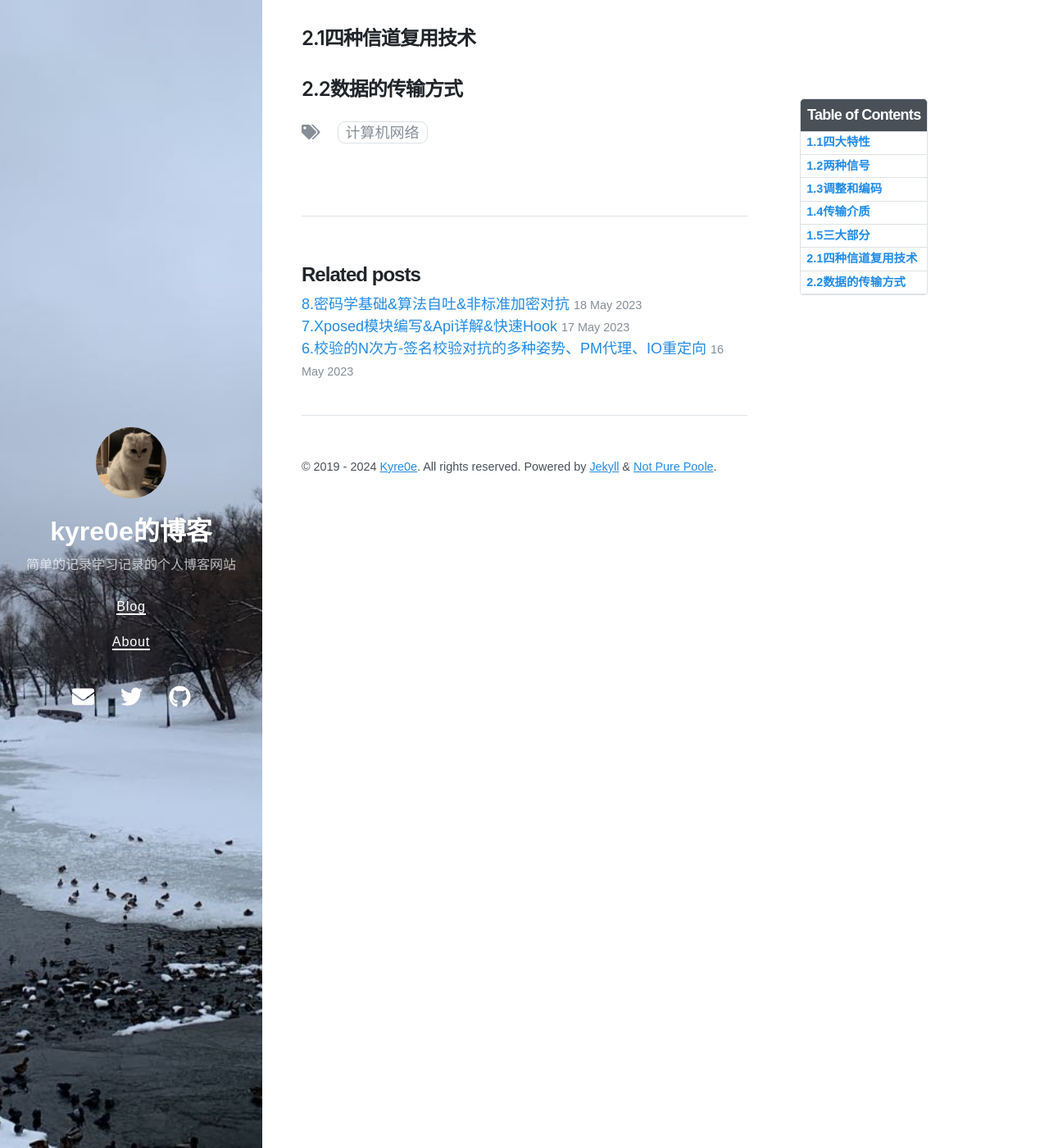
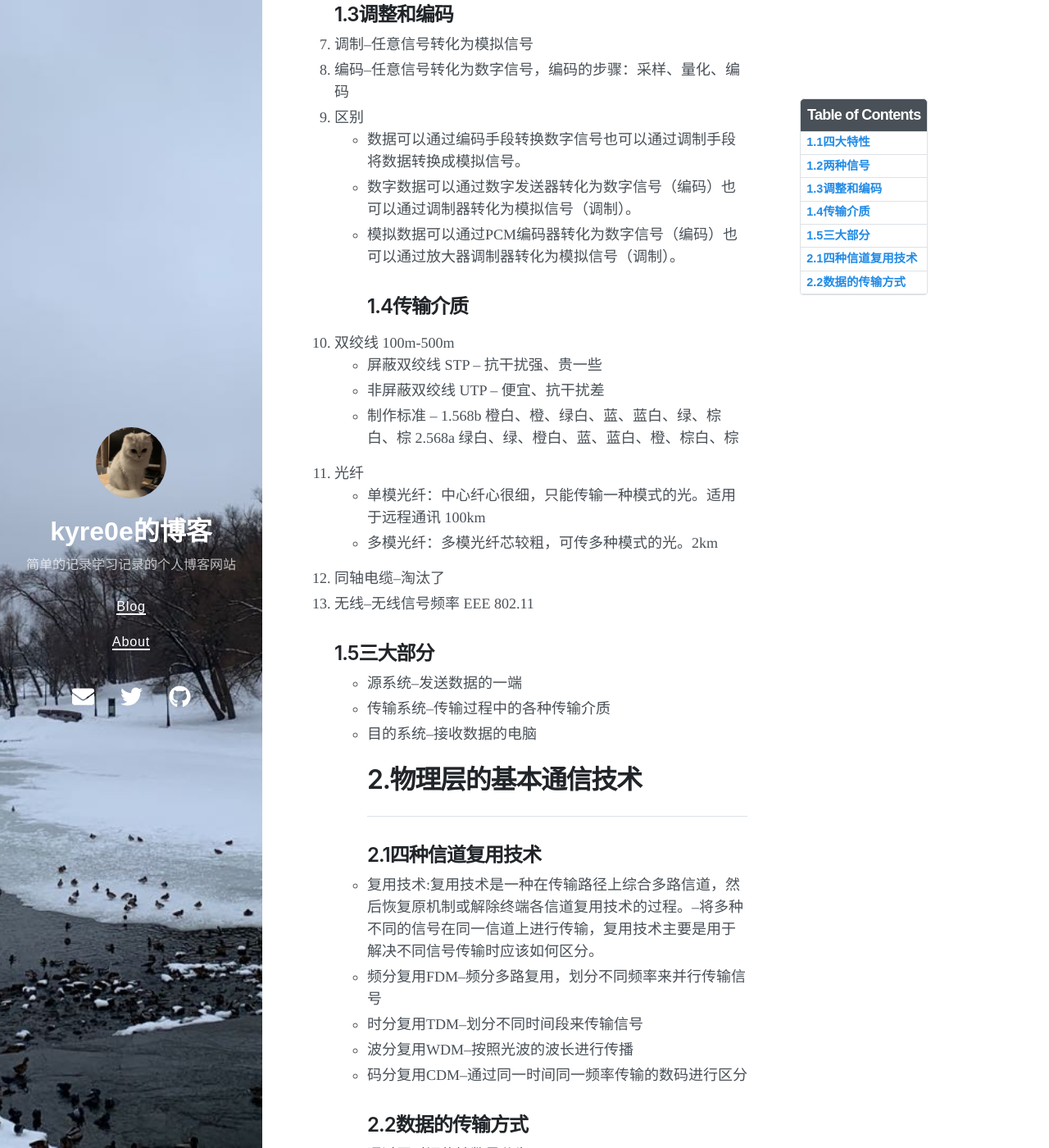
Before and after one commit to Kyre0ee/Kyre0ee.github.io, a Jekyll site: the page built from _posts/2019-04-02-第二章物理层.md, in a window 1280 px wide and 1400 px high, scrolled down 548 px. Shown: the whole window at 82% size. Built offline with Jekyll 4.4.1, drawn with Linux system fonts in a browser that asks for light colours; nearby versions of some CDN libraries; some of the changed text lies outside the part shown.

Commit message:
Update 2019-04-02-第二章物理层.md

```diff
--- a/_posts/2019-04-02-第二章物理层.md
+++ b/_posts/2019-04-02-第二章物理层.md
@@ -6,11 +6,53 @@ tags: 计算机网络
 toc: true
 ---
 # 1.物理层的基本概念
+***
 ## 1.1四大特性
+1. 机械特性--接口是怎样的
+2. 电器特性--用多少伏的电
+3. 功能特性--线路上电平电压的特性
+4. 过程特性--实现不同功能所发射信号的顺序
 ## 1.2两种信号
+1. 模拟信号--特定频段的信号--有更加丰富的表现形式
+2. 数字信号--不是1就是0--有更加强大的抗干扰能力
 ## 1.3调整和编码
+1. 调制--任意信号转化为模拟信号
+2. 编码--任意信号转化为数字信号，编码的步骤：采样、量化、编码
+3. 区别
+   + 数据可以通过编码手段转换数字信号也可以通过调制手段将数据转换成模拟信号。
+   + 数字数据可以通过数字发送器转化为数字信号（编码）也可以通过调制器转化为模拟信号（调制）。
+   + 模拟数据可以通过PCM编码器转化为数字信号（编码）也可以通过放大器调制器转化为模拟信号（调制）。
 ## 1.4传输介质
+1. 双绞线 100m-500m
+   + 屏蔽双绞线 STP -- 抗干扰强、贵一些
+   + 非屏蔽双绞线 UTP -- 便宜、抗干扰差
+   + 制作标准 -- 1.568b 橙白、橙、绿白、蓝、蓝白、绿、棕白、棕 2.568a 绿白、绿、橙白、蓝、蓝白、橙、棕白、棕
+3. 光纤
+   + 单模光纤：中心纤心很细，只能传输一种模式的光。适用于远程通讯  100km
+   + 多模光纤：多模光纤芯较粗，可传多种模式的光。2km
+4. 同轴电缆--淘汰了
+5.  无线--无线信号频率 EEE 802.11
 ## 1.5三大部分
++ 源系统--发送数据的一端
++ 传输系统--传输过程中的各种传输介质
++ 目的系统--接收数据的电脑
 # 2.物理层的基本通信技术
+***
 ## 2.1四种信道复用技术
++ 复用技术:复用技术是一种在传输路径上综合多路信道，然后恢复原机制或解除终端各信道复用技术的过程。--将多种不同的信号在同一信道上进行传输，复用技术主要是用于解决不同信号传输时应该如何区分。
++ 频分复用FDM--频分多路复用，划分不同频率来并行传输信号
++ 时分复用TDM--划分不同时间段来传输信号
++ 波分复用WDM--按照光波的波长进行传播
++ 码分复用CDM--通过同一时间同一频率传输的数码进行区分
 ## 2.2数据的传输方式
++ 通过同时间传输数量分为
+  * 串行传输--使用一条数据线，将数据一位一位传输，每次传输，传输固定长度
+  * 并行传输--以分组方式进行多个数据位传输
++ 通过数据报文的双方的行为分为
+  * 同步传输：在计算机网络中，定时的因素称位同步。同步时要接收方按照发送方发送的每个位的起止时刻和速率来接收数据，否则会产生误差。同步传输的比特分组要大得多。它不是独立的发送每个字符。每个字符都有自己得开始位和停止位。而是把它们组合起来一起发送。我们将这些组合称为数据帧，或简称为帧
+  * 异步传输：异步传输将比特分为小组进行传送，小组可以时8位的一个字符或更长。发送方可以在任何时刻发送这些比特组，而接收方不知道它们会在什么时刻到达。
++ 通过传输的信号分为
+  * 基带传输--传输数字信号叫做基带传输
+  * 频带传输--传输模拟信号叫做频带传输--300-3400MZ
++ 传输方向--单工、半双工、全双工
++ 传输对象--单播、组播、广播
```
